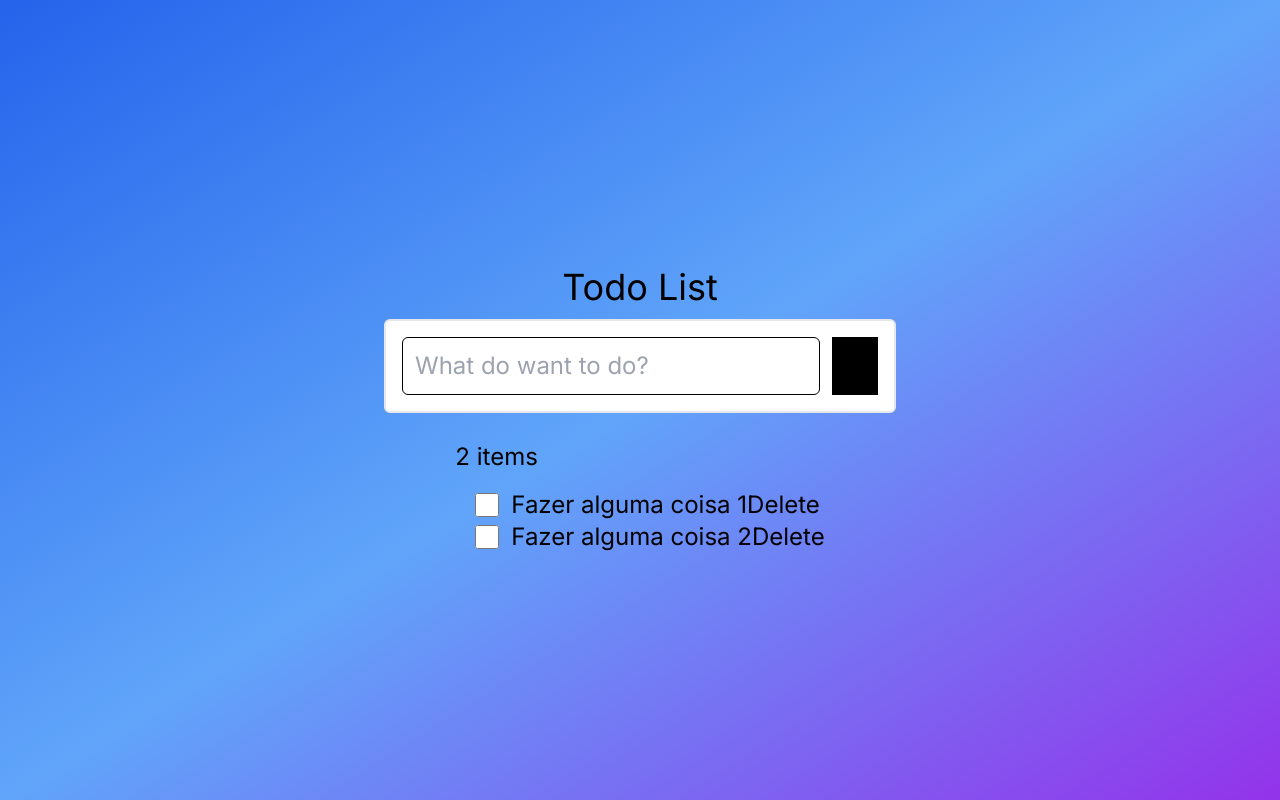
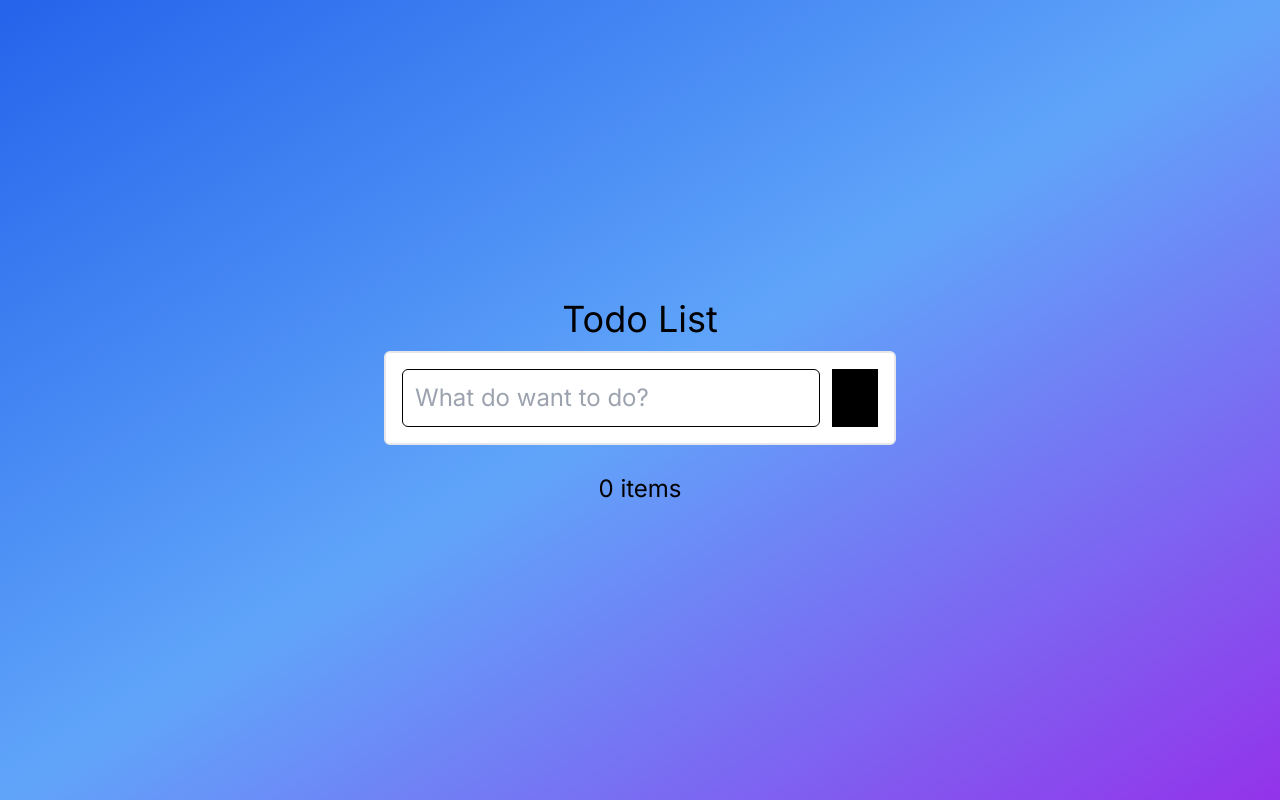
Before and after one commit to IngridAkeida/todo-list, a Next.js app: page / in a window 1280 px wide. Built offline with nearby package versions, Linux system fonts and the light colour scheme.

Commit message:
update commit

```diff
--- a/src/app/page.tsx
+++ b/src/app/page.tsx
@@ -7,8 +7,7 @@ const Page = () =>{
 
   // see item on main page
   const [ list, setList] = useState<TodoItem[]>([
-    {id: 0, label: 'Fazer alguma coisa 1', checked: false },
-    {id: 1, label: 'Fazer alguma coisa 2', checked: false }
+    //{id: 0, label: 'Fazer alguma coisa 1', checked: false },
   ]);
 
   // add item on main page
```
Also changed, not shown: 1 other file (tests, documents, lock files or other folders).
